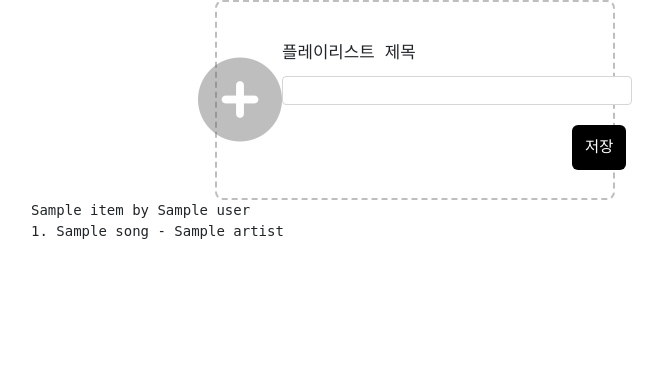
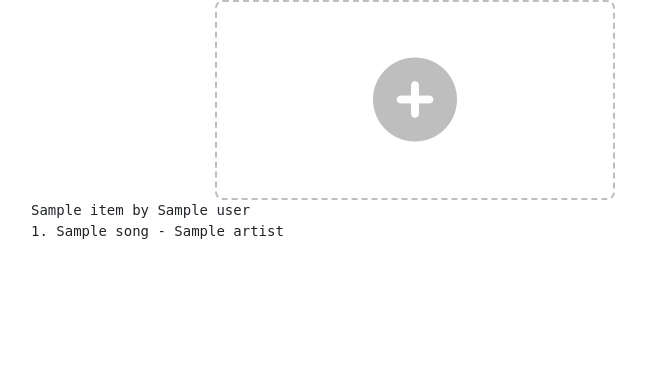
Before and after one commit to YoungwooKim09/our-playlist, a Flask app: template templates/myplaylist.html in a window 1280 px wide. Shown: the part 150-519 px from the top of the page, without its empty margins (225-888 px from the left). Run offline with Flask 2, Linux system fonts and the light colour scheme; the template is opened without the code that fills it: most values are stand-ins (such as "Sample title", 1, 10 or a date in 2020); a database or web service that is not in the repository returns one stand-in record (values such as "Sample title"); data that the repository does not hold is empty; some libraries are stand-ins or nearby versions; some web fonts are replaced.

Commit message:
fix . css 수정 완료

```diff
--- a/login_api.py
+++ b/login_api.py
@@ -34,13 +34,13 @@ def login_confirm(f):
     @wraps(f)
     def deco_func(*args, **kwagrs):
         access_token = request.headers.get('Cookie')
-        print(access_token)
-        if access_token is not None:
-            payload = check_access_token(access_token)
-            if payload is None:
-                return render_template('login.html')
-        else:
-            return render_template('login.html')
+        # print(access_token)
+        # if access_token is not None:
+        #     payload = check_access_token(access_token)
+        #     if payload is None:
+        #         return render_template('login.html')
+        # else:
+        #     return render_template('login.html')
         return f(*args, **kwagrs)
     return deco_func
 
--- a/templates/myplaylist.html
+++ b/templates/myplaylist.html
@@ -43,9 +43,9 @@
         <button type="button" class="create-playlist-button">
           <i class="fa-solid fa-circle-plus fa-6x"></i>
         </button>
-        <div class="create-playlist-form hide">
+        <div class="create-playlist-form-wrapper hide">
           <div class="playlist-title">플레이리스트 제목</div>
-          <form>
+          <form class="create-playlist-form">
             <!-- <label for="playlist-title">플레이리스트 제목</label> -->
             <input type="text" name="playlist-title" class="playlist-title-input" id="playlist-title">
             <button type="button" class="save-playlist">저장</button>
```
